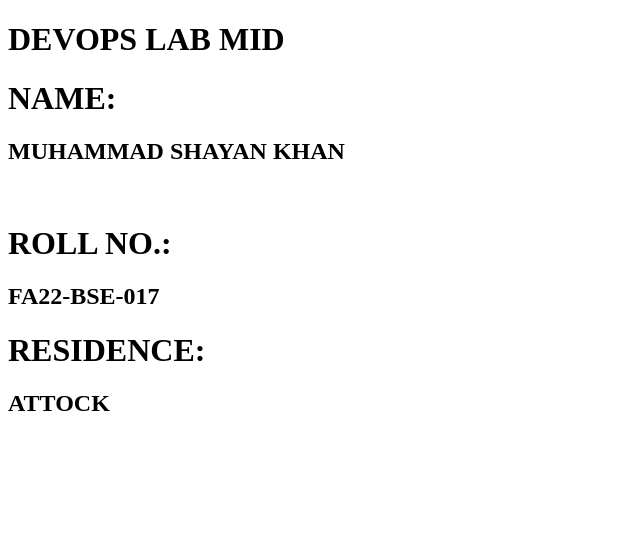
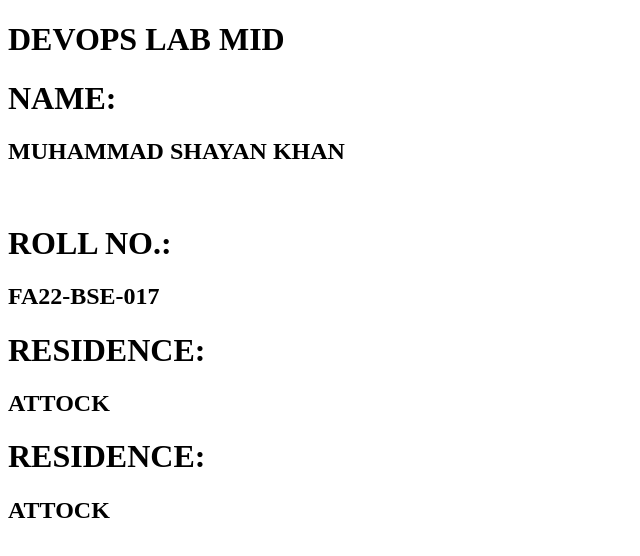
Before and after one commit to mshayaank456/labmid, a plain HTML site: page index.html in a window 1280 px wide. Shown: the whole page, without its empty margins (0-640 px from the left). Drawn offline with Linux system fonts and the light colour scheme.

Commit message:
Third change

```diff
--- a/index.html
+++ b/index.html
@@ -10,6 +10,6 @@
     <span><h1>NAME: </h1><h2>MUHAMMAD SHAYAN KHAN</h2></span><br>
     <span><h1>ROLL NO.: </h1><h2>FA22-BSE-017</h2></span>
     <span><h1>RESIDENCE: </h1><h2>ATTOCK</h2></span>
-
+    <span><h1>RESIDENCE: </h1><h2>ATTOCK</h2></span>
 </body>
 </html>
```
